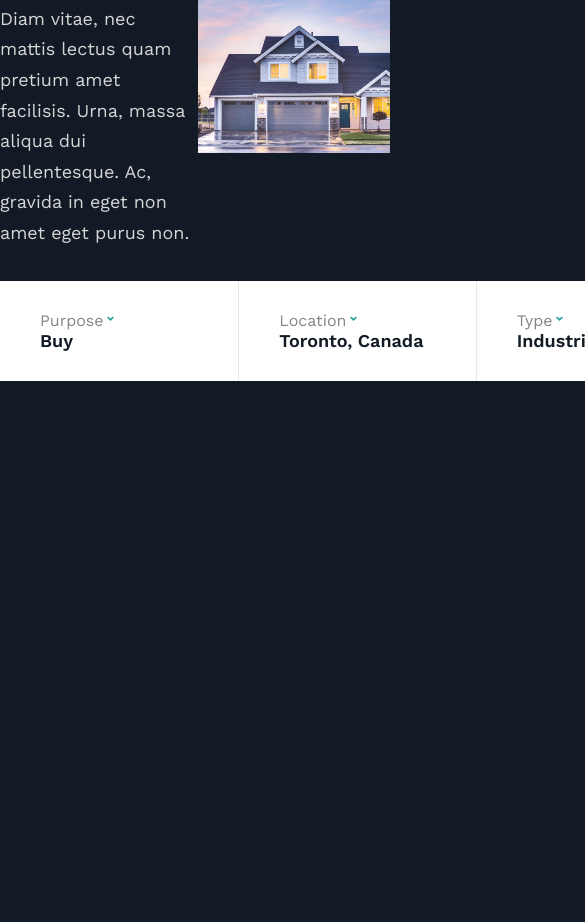
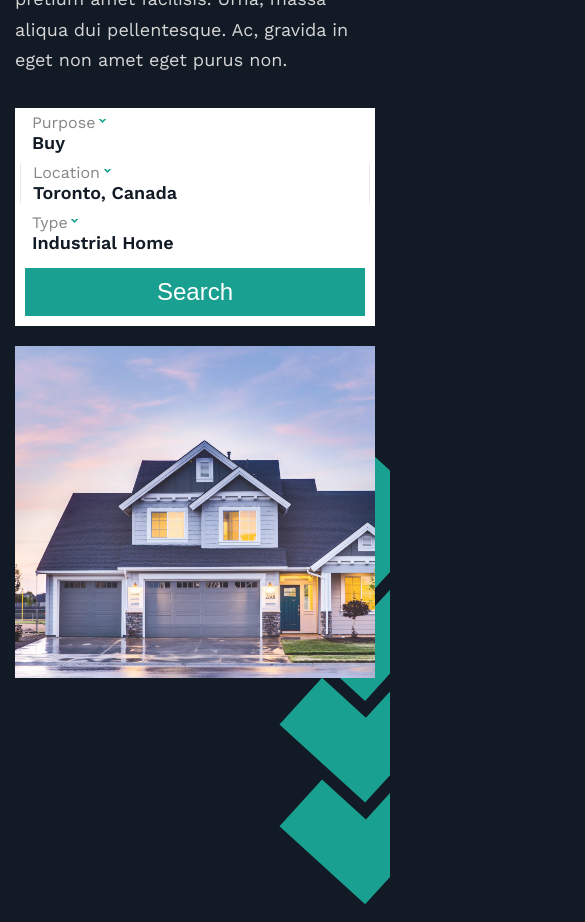
Before and after one commit to AdiletAkamtov/Rentiz, a plain HTML site: page index.html in a window 390 px wide. Shown: the part 263-1185 px from the top of the page, 585 px wide, since content can reach past the window. Before the commit the page ends 844 px from the top, so only its background shows below. Drawn offline with nearby package versions, Linux system fonts and the light colour scheme.

Commit message:
refactor: add new code and new section hero and add logos

```diff
--- a/index.html
+++ b/index.html
@@ -88,6 +88,7 @@
 
             <div class="hero__img"><img src="img/pexels-binyamin-mellish.jpg" alt="hero main photo"></div>
            </div>
+           <img class="hero-deco" src="img/pattern.svg" alt="hero-dec">
         </section>
     </main>
 </body>
--- a/scss/style.scss
+++ b/scss/style.scss
@@ -19,9 +19,10 @@ ul{
     max-width: 100%;
 }
 
-[class*="__container"]{
-    max-width: 1450px;
-    margin: 0 auto;
+[class*="__container"] {
+	max-width: 1450px;
+	margin: 0px auto;
+	padding: 0 15px;
 }
 
 body {
@@ -95,6 +96,7 @@ body {
 
         position: absolute;
         display: flex;
+        z-index: 2;
         top: 0;
         left: -100%;
         height: 100vh;
@@ -238,12 +240,25 @@ body {
 .page {
 }
 .hero {
-    margin-top: unquote("clamp(1.875rem, 1.057rem + 4.09vw, 4.688rem)");
+    margin-top: unquote("clamp(1.25rem, 0.25rem + 5vw, 4.688rem)");
+    position: relative;
+
+.hero-deco{
+    position: absolute;
+    bottom: -240px;
+    right: 0;
+    z-index: -1;
+
+}
 
 		&__container {
             display: flex;
             justify-content: space-between;
             align-items: center;
+            padding: 0 15px;
+            @media (max-width:992px) {
+                flex-direction: column;
+            }
 		}
 
 		&__content {
@@ -271,15 +286,19 @@ body {
             background-color: #fff;
             margin-top: unquote("clamp(1.875rem, 1.33rem + 2.73vw, 3.75rem)");
             position: absolute;
+            @media (max-width: 992px) {
+                width: 100%;
+                position: static;
+            }
 
 		}
 
 		&__img {
             flex: 0 0 calc(700 / 1420 * 100%);
+            @media (min-width:768px) and (max-width: 992px) {
+                display: none;
+            }
 		}
-}
-
-.filter {
 }
 
 //-----------------------------------Filter----------------------------------//
@@ -290,6 +309,16 @@ body {
     display: grid;
     grid-template-columns: 1fr 1fr 1fr 165px;
     color: #000;
+
+    @media (max-width:576px) {
+        grid-template-columns: repeat(3, 1fr);
+        padding: 5px;
+        height: auto;
+    }
+    @media (max-width:475px) {
+        grid-template-columns: 1fr;
+        gap: 10px;
+    }
 
     &__block {
         &:nth-child(2){
@@ -309,10 +338,14 @@ body {
             font-size: 24px;
             text-transform: capitalize;
             color: #fff;
+            padding: 10px;
             &:active{
                 background-color: #15786C;
             }
 
+        }
+        @media (max-width: 576px ) and (min-width:475px){
+            grid-column: 1/4;
         }
     }
 }
@@ -321,7 +354,7 @@ body {
     cursor: pointer;
 
     &__button {
-        padding-left: 40px;
+        padding: 0 unquote("clamp(0.625rem, 0.08rem + 2.73vw, 2.5rem)");
         display: flex;
         justify-content: center;
         height: 100%;
@@ -370,6 +403,8 @@ body {
         opacity: 0;
         visibility: hidden;
         pointer-events: none;
+        z-index: 3;
+        box-shadow: 0 0 5px 1px #000;
         &._active{
             opacity: 1;
             visibility: visible;
```
Also changed, not shown: img/logo/logo1.svg (added), img/logo/logo2.svg (added), img/logo/logo3.svg (added), img/logo/logo4.svg (added), img/logo/logo5.svg (added), img/pattern.svg (added), scss/style.css, 1 other file.
